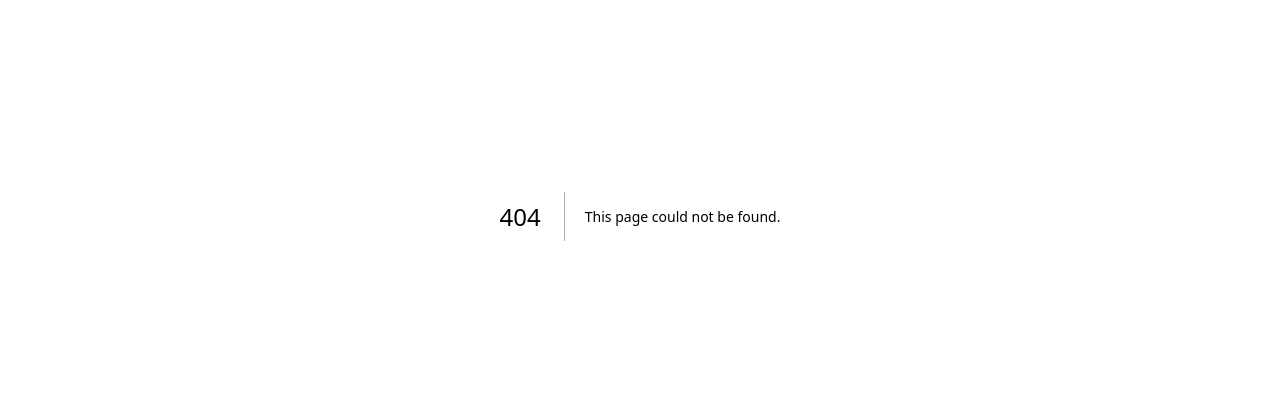
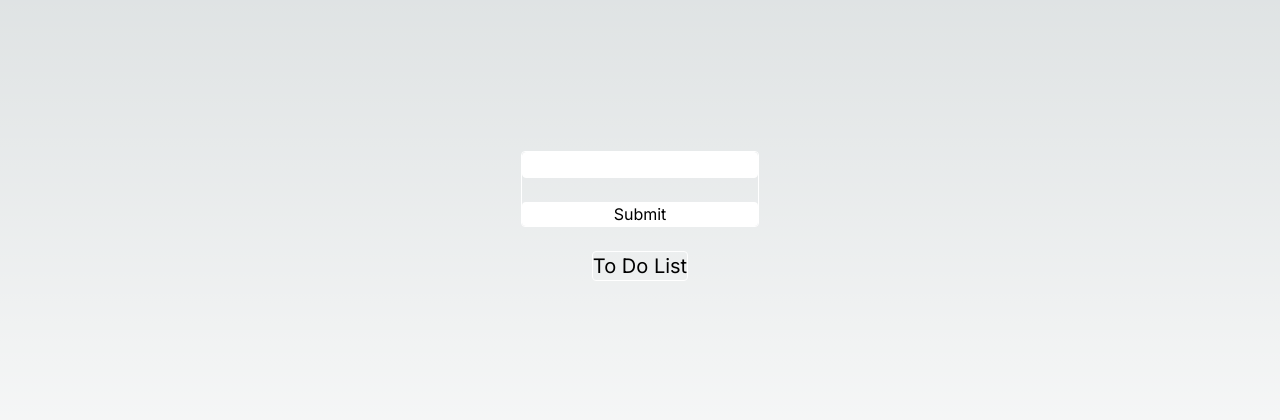
Before and after one commit to wahyuucandra/training-react-berijalan, a Next.js app: page /todo-reducer in a window 1280 px wide. Before the commit this address had no page. Shown: the part 184-604 px from the top of the page. Built offline with nearby package versions, Linux system fonts and the light colour scheme.

Commit message:
fix: redux

```diff
--- a/src/app/layout.tsx
+++ b/src/app/layout.tsx
@@ -1,13 +1,10 @@
+'use client'
 import type { Metadata } from "next";
 import { Inter } from "next/font/google";
 import "./globals.css";
+import ReduxProvider from "@/reducer/ReduxProvider";
 
 const inter = Inter({ subsets: ["latin"] });
-
-export const metadata: Metadata = {
-  title: "Create Next App",
-  description: "Generated by create next app",
-};
 
 export default function RootLayout({
   children,
@@ -16,7 +13,9 @@ export default function RootLayout({
 }>) {
   return (
     <html lang="en">
-      <body className={inter.className}>{children}</body>
+      <body className={inter.className}>
+        <ReduxProvider>{children}</ReduxProvider>
+      </body>
     </html>
   );
 }
--- /dev/null
+++ b/src/app/store.ts
@@ -0,0 +1,11 @@
+import { configureStore } from '@reduxjs/toolkit'
+import todoReducer from '../reducer/todoSlice'
+
+export const store = configureStore({
+  reducer: {
+    todo: todoReducer
+  },
+})
+
+export type RootState = ReturnType<typeof store.getState>
+export type AppDispatch = typeof store.dispatch
--- /dev/null
+++ b/src/app/todo-reducer/page.tsx
@@ -0,0 +1,13 @@
+"use client";
+
+import { ListForm } from "@/component/ListForm";
+import { TodoForm } from "@/component/TodoForm";
+
+export default function Todo() {
+  return (
+    <div className="w-screen h-screen flex flex-col gap-6 justify-center items-center">
+      <TodoForm />
+      <ListForm />
+    </div>
+  );
+}
--- /dev/null
+++ b/src/component/ListForm.tsx
@@ -0,0 +1,25 @@
+import { setCheckBox } from "@/reducer/todoSlice";
+import { RootState } from "../app/store";
+import React from "react";
+import { useDispatch, useSelector } from "react-redux";
+
+export const ListForm = () => {
+  const { todos } = useSelector((state: RootState) => state.todo);
+  const dispatch = useDispatch();
+
+  function changeCheckbox(name: string) {
+    dispatch(setCheckBox(name));
+  }
+
+  return (
+    <section className="todo__list text rounded border border-white p-6 h-500px overflow-auto">
+      <div className="font-bold text-xl mb-2">To Do List</div>
+      {todos.map((item, index) => (
+        <div key={index} className="text-white flex gap-2">
+          <input type="checkbox" checked={item.checkbox} onChange={() => changeCheckbox(item.name)}/>
+          <p className={item.checkbox ? "line-through" : ""}>{item.name}</p>
+        </div>
+      ))}
+    </section>
+  );
+};
--- /dev/null
+++ b/src/component/TodoForm.tsx
@@ -0,0 +1,44 @@
+import { RootState } from "../app/store";
+import { ITodo } from "@/interface/todo";
+import { setText, addTodo } from "@/reducer/todoSlice";
+import React, { FormEvent } from "react";
+import { useDispatch, useSelector } from "react-redux";
+
+export const TodoForm = () => {
+  const { form } = useSelector((state: RootState) => state.todo);
+  const dispatch = useDispatch();
+
+  function onChange(e: FormEvent<HTMLInputElement>) {
+    dispatch(setText(e.currentTarget.value));
+  }
+
+  function handleAddTodo() {
+    if (form.text) {
+      const newTodo: ITodo = { name: form.text, checkbox: false };
+      dispatch(addTodo(newTodo));
+    }
+  }
+
+  function onSubmit(e: FormEvent) {
+    e.preventDefault();
+
+    handleAddTodo();
+  }
+  return (
+    <section className="todo__form">
+      <form
+        onSubmit={onSubmit}
+        className="flex flex-col gap-6 rounded border border-white p-6"
+      >
+        <input
+          type="text"
+          className="text-black border border-white rounded"
+          onChange={(e) => onChange(e)}
+        />
+        <button className="bg-white rounded mt-[10px] text-black px-5 py-1">
+          Submit
+        </button>
+      </form>
+    </section>
+  );
+};
--- /dev/null
+++ b/src/interface/todo.ts
@@ -0,0 +1,4 @@
+export interface ITodo {
+    name: string
+    checkbox?: boolean
+}
--- /dev/null
+++ b/src/reducer/ReduxProvider.tsx
@@ -0,0 +1,9 @@
+import React, { PropsWithChildren } from "react";
+import { store } from "../app/store";
+import { Provider } from "react-redux";
+
+function ReduxProvider({ children }: PropsWithChildren) {
+  return <Provider store={store}>{children}</Provider>;
+}
+
+export default ReduxProvider;
--- /dev/null
+++ b/src/reducer/todoSlice.tsx
@@ -0,0 +1,46 @@
+import { ITodo } from '@/interface/todo'
+import { createSlice, PayloadAction } from '@reduxjs/toolkit'
+export interface TodoState {
+    todos: ITodo[]
+    form: Form
+}
+
+interface Form {
+    text: string,
+    checkbox: boolean
+}
+
+const initialState: TodoState = {
+    todos : [],
+    form : {
+        text: "",
+        checkbox: false
+    }
+}
+
+export const todoSlice = createSlice({
+    name: 'todo',
+    initialState,
+    reducers: {
+        addTodo: (state, action: PayloadAction<ITodo>) => {
+            state.todos = [...state.todos, action.payload]
+        },
+
+        setText: (state, action: PayloadAction<string>) => {
+            state.form = {... state.form, text: action.payload}
+        },
+
+        setCheckBox: (state, action: PayloadAction<string>) => {
+            const temp = state.todos.map(item => {
+                if(item.name == action.payload){
+                  item.checkbox = !item.checkbox
+                }
+                return item
+              })
+            state.todos = temp
+        },
+    }
+})
+
+export const { addTodo, setText, setCheckBox } = todoSlice.actions
+export default todoSlice.reducer
```
Also changed, not shown: package.json (+6 -3 lines), 1 other file (tests, documents, lock files or other folders).
